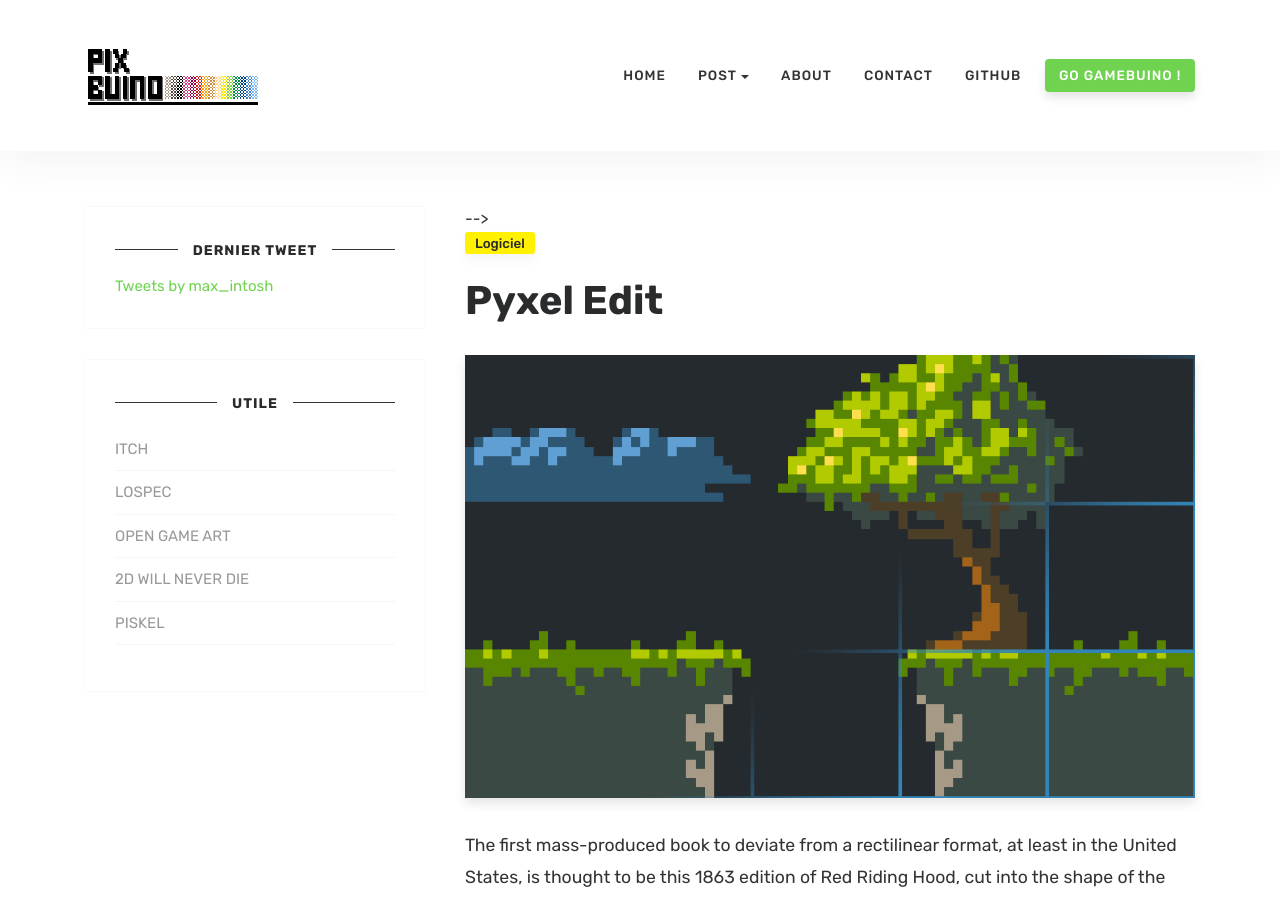
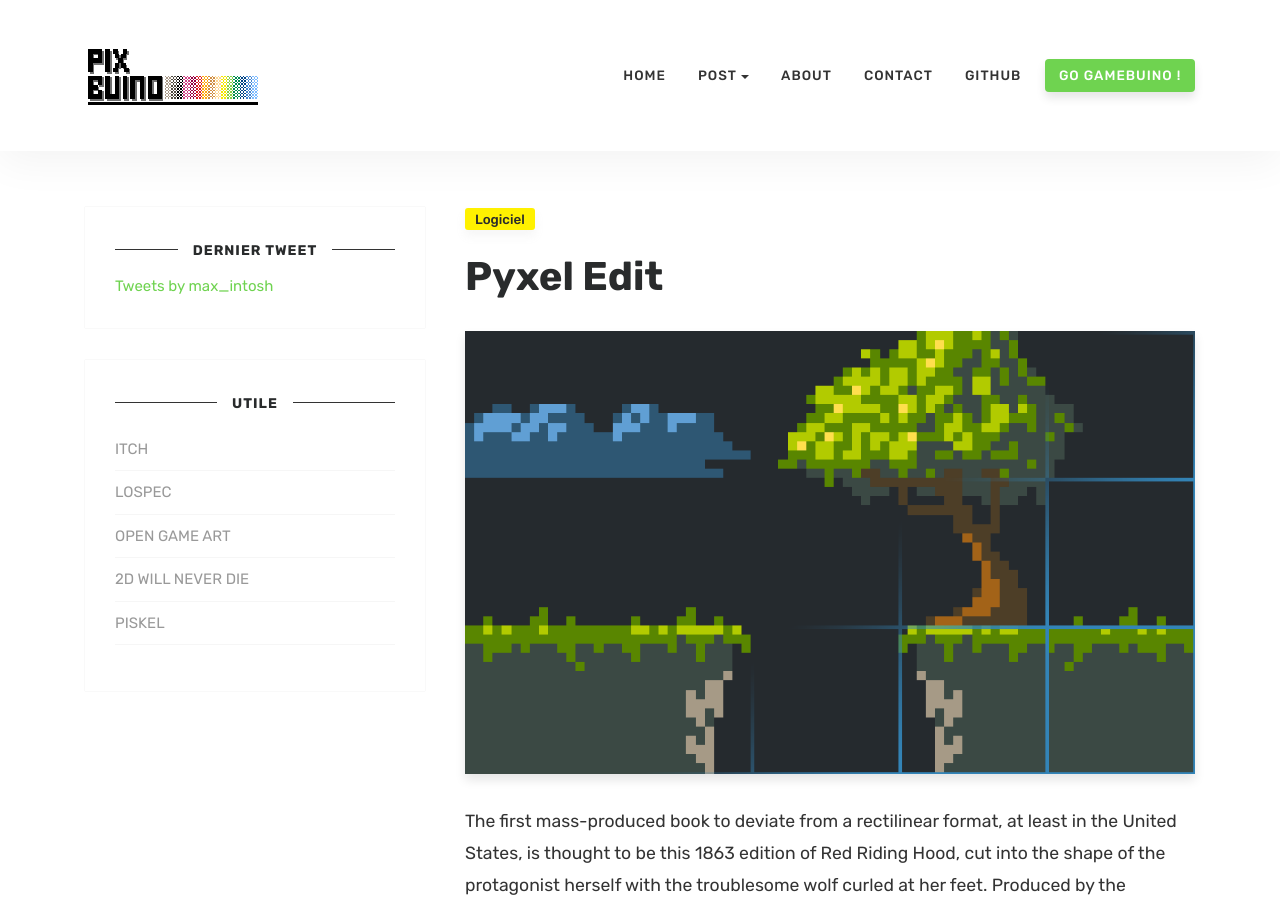
Before and after one commit to Maxibuino/PixBuino, a Jekyll site: the page built from _posts/2019-04-02-Pyxel-Edit.md, in a window 1280 px wide and 900 px high. Built offline with Jekyll 4.4.1, drawn with Linux system fonts in a browser that asks for light colours; comment, search, counter and statistics services are not loaded.

Commit message:
Update post.html

```diff
--- a/_layouts/post.html
+++ b/_layouts/post.html
@@ -23,8 +23,7 @@
 			<div class="mainheading">
 
                 <!-- Post Categories -->
-                <div
-		     <!-- class="after-post-tags"> -->
+                <div class="after-post-tags">
                   <ul class="tags">
                         {% assign sortedCategories = page.categories | sort %}
                         {% for category in sortedCategories %}
```
